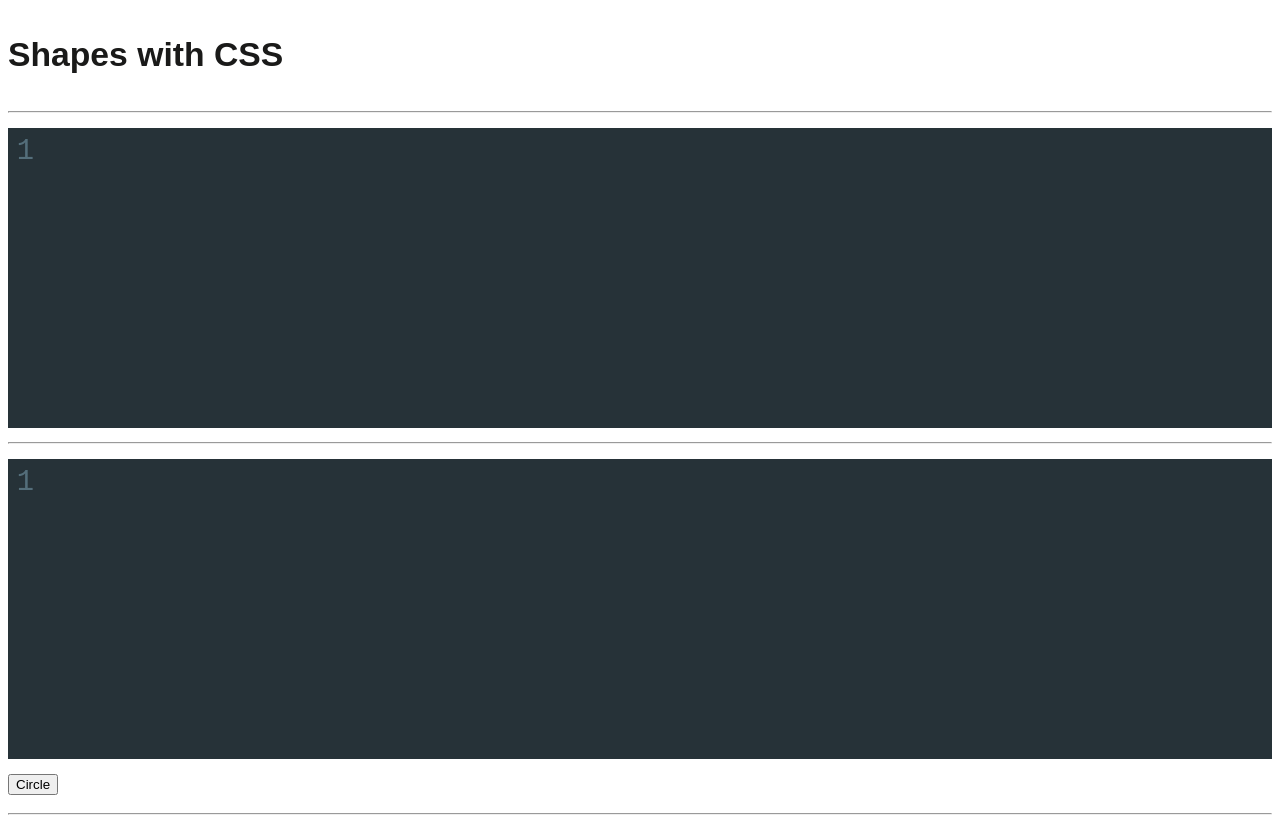
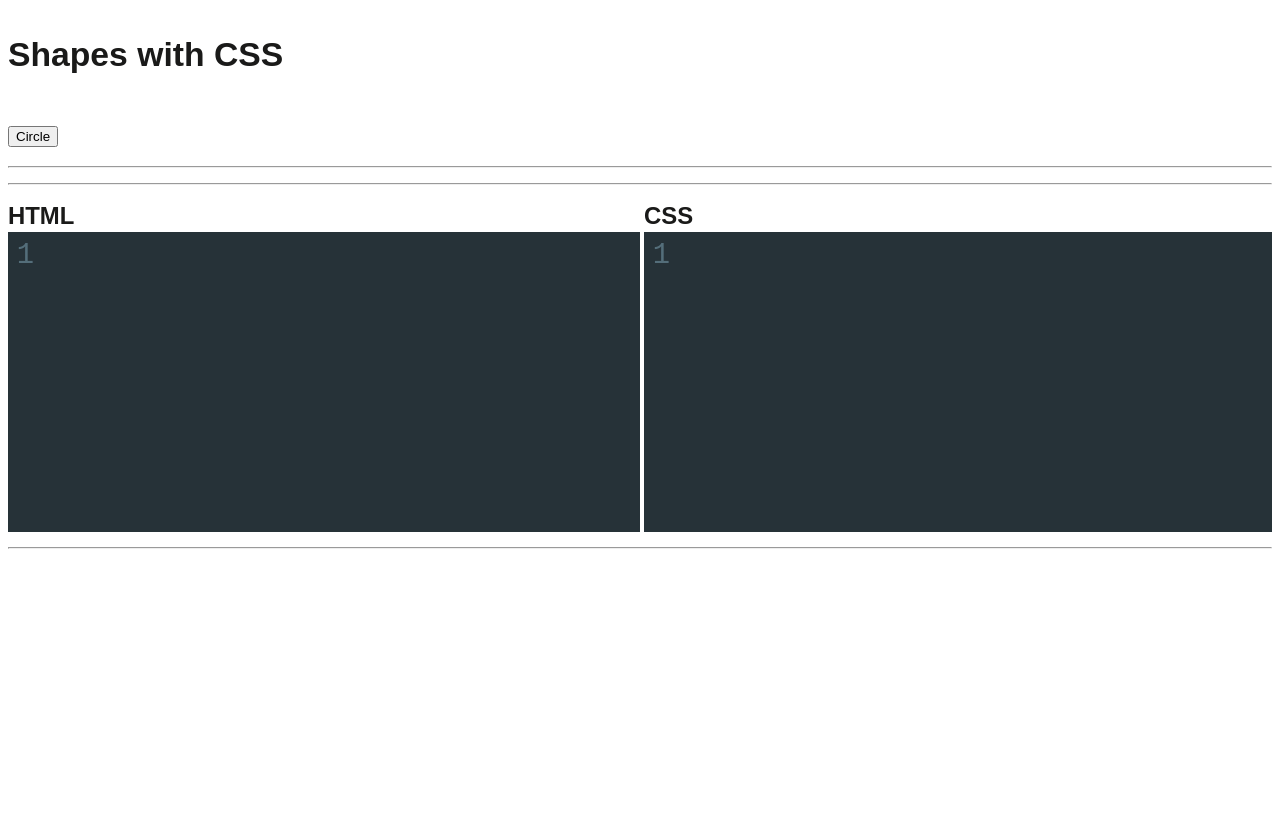
Before and after one commit to cra2ycoder/tutorial-redux, a React (Create React App) app: page / in a window 1280 px wide. Shown: the part 660-1490 px from the top of the page. After the commit the page ends 1223 px from the top, so only its background shows below. Built offline with nearby package versions, Linux system fonts and the light colour scheme.

Commit message:
code corrections

```diff
--- a/components/Shapes/Shapes.tsx
+++ b/components/Shapes/Shapes.tsx
@@ -6,12 +6,16 @@ import "codemirror/mode/javascript/javascript";
 
 const Circle = () => {
   const styleSheet = `
-  .circle {
+  .dimension {
     width: 100px;
     height: 100px;
+  }
+  .bg-color {
+    background-color: red;
+  }
+  .radius {
     border-radius: 50%;
-    background-color: red;
- }`;
+  }`.trim();
 
   return (
     <div id="circle">
@@ -22,7 +26,7 @@ const Circle = () => {
         }}
       />
       <div id="html">
-        <div className="circle"></div>
+        <div className="dimension bg-color radius"></div>
       </div>
     </div>
   );
@@ -44,7 +48,15 @@ const CodePreviewer = ({ html, css }) => {
 
 function CodeEditor({ code, setCode }: any) {
   return (
-    <div>
+    <div
+      style={{
+        display: "flex",
+        width: "100%",
+        justifyContent: "space-between"
+      }}
+    >
+      <div style={{ width: "50%" }}>
+        <h5 style={{ margin: 0 }}>HTML</h5>
         <CodeMirror
           value={code?.html?.trim()}
           options={{
@@ -58,7 +70,9 @@ function CodeEditor({ code, setCode }: any) {
           }}
           onChange={(editor, data, value) => {}}
         />
-      <hr />
+      </div>
+      <div style={{ width: `calc(50% - 4px)` }}>
+        <h5 style={{ margin: 0 }}>CSS</h5>
         <CodeMirror
           value={code?.css?.replace(/        /g, " ")}
           options={{
@@ -72,6 +86,7 @@ function CodeEditor({ code, setCode }: any) {
           }}
           onChange={(editor, data, value) => {}}
         />
+      </div>
     </div>
   );
 }
@@ -109,17 +124,18 @@ function Shapes() {
 
   return (
     <>
+      {components.map((x, idx) => (
+        <button key={`btn-${idx}`} onClick={() => renderComponent(x)}>
+          {x.name}
+        </button>
+      ))}
+      <hr />
       <div style={{ visibility: "hidden", height: 0 }}>
         {activeComponent?.component || <></>}
       </div>
       <CodePreviewer html={code?.html} css={code?.css} />
       <hr />
       <CodeEditor code={code} setCode={setCode} />
-      {components.map((x, idx) => (
-        <button key={`btn-${idx}`} onClick={() => renderComponent(x)}>
-          {x.name}
-        </button>
-      ))}
     </>
   );
 }
```
Lines whose indentation alone changed are shown as unchanged.
